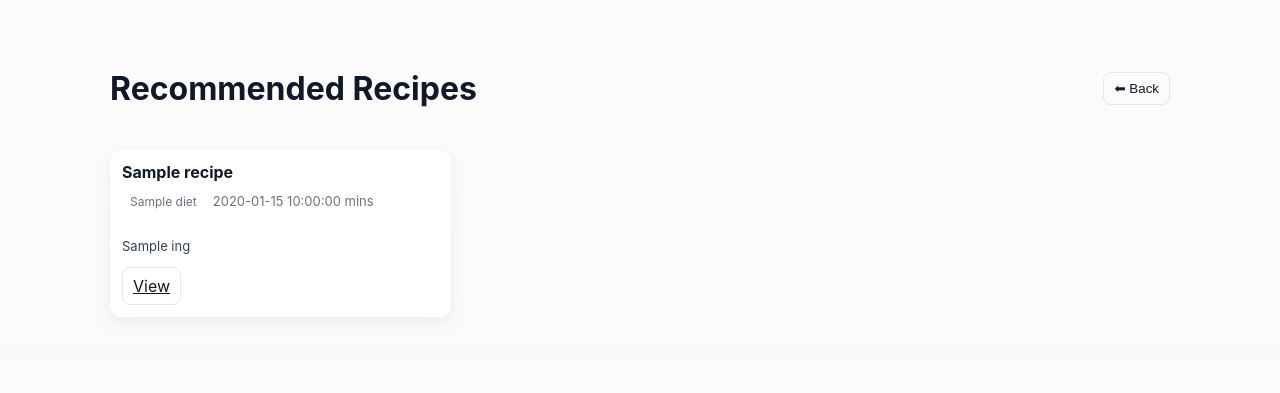
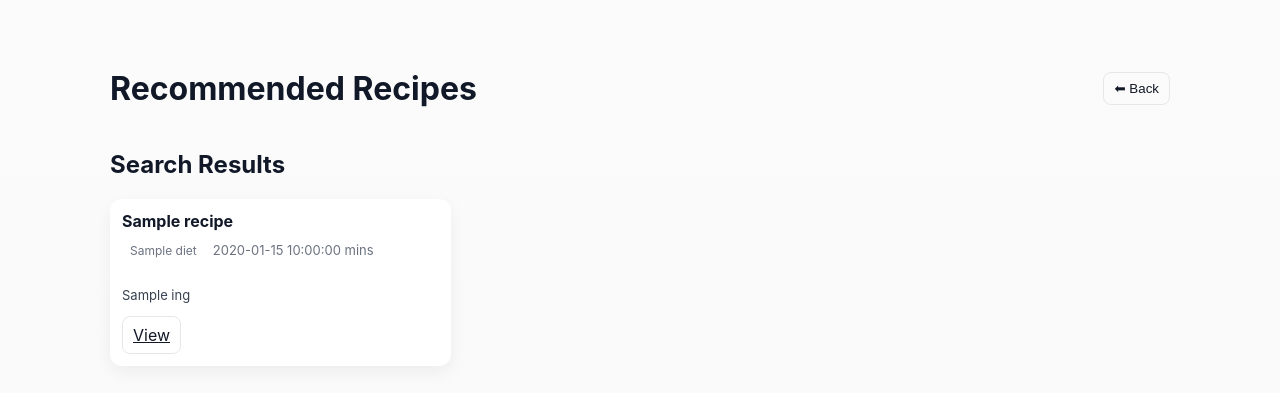
Before and after one commit to Mukesh-SCS/SWE_FoodFusion, a Flask app: template templates/results.html in a window 1280 px wide. Shown: the top 393 px of the page. Run offline with Flask 3, Linux system fonts and the light colour scheme; the template is opened without the code that fills it: most values are stand-ins (such as "Sample title", 1, 10 or a date in 2020); parts of the project's set-up code (start-up, migrations or seed data) failed here and were passed over.

Commit message:
handles errors for no results

```diff
--- a/main.py
+++ b/main.py
@@ -21,8 +21,7 @@
 # ================================================================================
 
 from flask import Flask, render_template, request
-from PIL import Image
-from utils.image_predictor import predict_topk
+from utils.data_loader import suggest_no_results
 from utils.data_loader import load_recipes_csv
 from utils.recommender import recommend
 import random, datetime
@@ -50,37 +49,27 @@ def index():
 
 
 # ------------------------------------------------------------------------------
-# Route: /upload
-# Displays the image upload page.
-# ------------------------------------------------------------------------------
-@app.route("/upload")
-def upload():
-    return render_template("upload.html")
-
-
-
-# ------------------------------------------------------------------------------
 # Route: /search
 # Handles search form submissions.
 # Collects user filters (ingredients, diet, difficulty, time) and returns
 # a list of matching recipes ranked by text similarity.
 # ------------------------------------------------------------------------------
-@app.route("/search", methods=["POST"])
+@app.route("/search", methods=["GET", "POST"])
 def search():
     # --- Collect form inputs ---
-    query = request.form.get("ingredients", "")
+    search_ingredients = request.form.get("ingredients", "")  # adapt to your form field
     diet = request.form.get("diet", "")
     difficulty = request.form.get("difficulty", "")
     time_limit = request.form.get("time", "")
 
     # --- Step 1: Generate recommendations using text similarity (TF-IDF + cosine) ---
-    results = recommend(query, recipes)
+    results = recommend(search_ingredients, recipes)
 
     # --- Step 2: Apply user-selected filters ---
     if diet:
         results = [r for r in results if r.get("diet", "").lower() == diet.lower()]
-    if difficulty and difficulty.lower() != "any":
-        results = [r for r in results if r.get("difficulty", "").lower() == difficulty.lower()]
+    if difficulty:
+        results = [r for r in results if r.get("difficulty") == difficulty]
     if time_limit:
         try:
             tl = int(time_limit)
@@ -89,7 +78,11 @@ def search():
             pass
 
     # Step 4: Display results in the template
-    return render_template("results.html", recipes=results)
+    no_results_message = None
+    if not results:
+        no_results_message = suggest_no_results(ingredients=search_ingredients, filters={"diet": diet, "max_time": time_limit})
+
+    return render_template("results.html", recipes=results, no_results_message=no_results_message)
 
 
 # ------------------------------------------------------------------------------
@@ -104,23 +97,6 @@ def view_recipe(recipe_id):
 
     recipe = recipes[recipe_id]
     return render_template("view.html", recipe=recipe)
-
-# ------------------------------------------------------------------------------
-# Route: /predict
-# Handles image upload and predicts the recipe using a pre-trained model.
-# ------------------------------------------------------------------------------
-@app.route("/predict", methods=["POST"])
-def predict():
-    f = request.files.get("image")
-    if not f:
-        return ("No file", 400)
-    pil = Image.open(f.stream)
-    preds = predict_topk(pil, k=3)
-    best, conf = preds[0]
-    result = {"top3": preds, "label": best, "confidence": conf}
-    if conf < 0.45:
-        result["label"] = "Unknown"
-    return render_template("prediction.html", result=result)
 
 
 # ------------------------------------------------------------------------------
--- a/templates/results.html
+++ b/templates/results.html
@@ -12,6 +12,24 @@
             <h1>Recommended Recipes</h1>
             <button onclick="window.history.back()" class="btn btn-outline">⬅ Back</button>
         </div>
+
+        <h2>Search Results</h2>
+
+{% if no_results_message %}
+  <div class="alert alert-info" role="status">
+    {{ no_results_message }}
+  </div>
+{% endif %}
+
+{% if recipes %}
+  <!-- render list of recipe cards -->
+  {% for r in recipes %}
+    <!-- recipe card markup -->
+  {% endfor %}
+{% else %}
+  <!-- optional fallback if you don't use no_results_message -->
+  <p>No recipes matched your search.</p>
+{% endif %}
 
         <div class="grid">
             {% for recipe in recipes %}
```
Also changed, not shown: utils/data_loader.py (+35 -0 lines).
